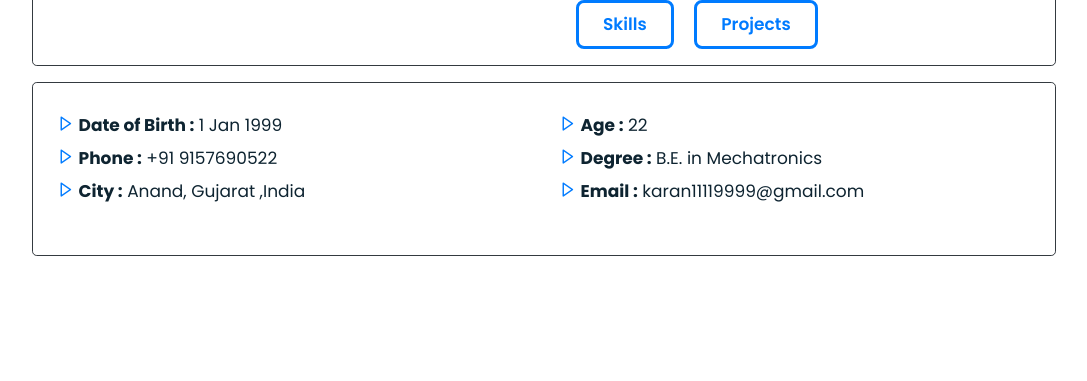
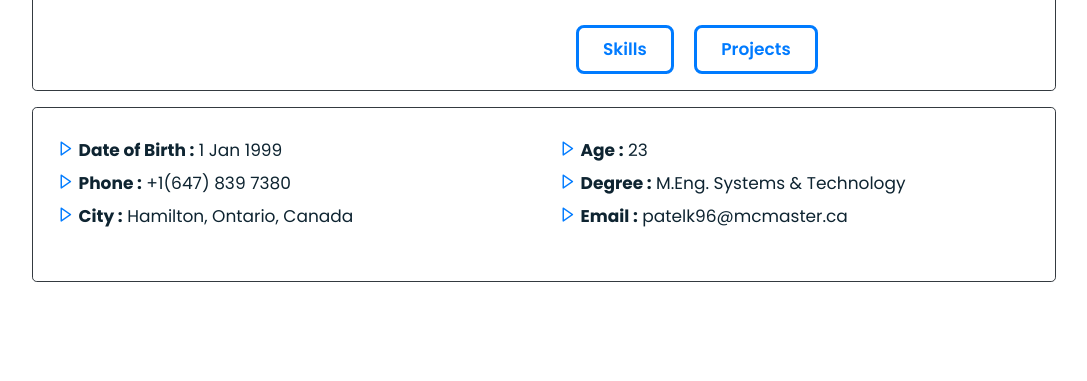
Before and after one commit to karan1199/Django-website-2022, a Django app: page / in a window 1280 px wide. Shown: the part 1317-1698 px from the top of the page, without its empty margins (96-1183 px from the left). Run offline with Django 3.2, Linux system fonts and the light colour scheme; some libraries are stand-ins or nearby versions.

Commit message:
Statement2

```diff
--- a/templates/index.html
+++ b/templates/index.html
@@ -10,7 +10,7 @@
 
                 <div class="home__data ">
 
-                    <h1 class="home__title">Hi,<br>I'm <span class="home__title-color">Karan Patel</span><br>Mechatronics Engineer</h1>
+                    <h1 class="home__title">Hi,<br>I'm <span class="home__title-color">Karan Patel</span><br>Looking for Internship from Fall 2022<h2><br><br></h2></h1>
 
                     <a target="_blank" href="https://drive.google.com/file/d/1LcmeqaXM97bQ8pLLY0GIYi4WV-Dr8Yo3/view?usp=sharing" download="Karan's Resume " class="button text-primary border-primary mt-4 " style="text-decoration:none">Download CV</a>
                     <div class="home__img" >
@@ -47,7 +47,7 @@
 
                     <div>
                         <h2 class="about__subtitle">I am Karan</h2>
-                        <p class="about__text">I have undertaken several projects in the field of Robotics, Automation, Image processing, Electronics and Machine learning. I have partook in various internships and online courses which has helped me get a decent amount of exposure into professional world.  Currently, I am a practitioner in Machine learning, Embedded systems, Circuit design, IoT, Robotic Process Automation and Sensor integration. Indulging in range of projects has provided me good experience with programming and softwares. </p>
+                        <p class="about__text">I'm very happy and grateful to announce that I've joined one of Canada's best universities, McMaster University. I am going to pursue Masters of Engineering in System and Technology, with a specialization in Automation and Smart systems. The M.Eng program will aid in the development of competence in the design and optimization of systems utilizing advanced technologies such as Artificial Intelligence, Advance Robotics, Machine Vision,Industrial Automation, Virtual Reality/Augmented Reality, Internet of Things, and other cyber-physical system components.</p>
                         <a href="/skills" class="button text-primary border-primaryt mx-3 mt-4" style="text-decoration:none">Skills</a>
                         <a href="/projects" class="button text-primary border-primary" style="text-decoration:none">Projects</a>
 
@@ -65,15 +65,15 @@
                           <div class="col-lg-6">
                             <ul>
                               <li><i class="bx bx-right-arrow text-primary py-2" ></i> <strong>Date of Birth :</strong> 1 Jan 1999</li>
-                              <li><i class="bx bx-right-arrow text-primary py-2"></i> <strong>Phone :</strong> +91 9157690522</li>
-                              <li><i class="bx bx-right-arrow text-primary py-2"></i> <strong>City :</strong> Anand, Gujarat ,India</li>
+                              <li><i class="bx bx-right-arrow text-primary py-2"></i> <strong>Phone :</strong> +1(647) 839 7380</li>
+                              <li><i class="bx bx-right-arrow text-primary py-2"></i> <strong>City :</strong> Hamilton, Ontario, Canada</li>
                             </ul>
                           </div>
                           <div class="col-lg-6 ">
                             <ul>
-                              <li><i class="bx bx-right-arrow text-primary py-2"></i> <strong> Age :</strong> 22</li>
-                              <li><i class="bx bx-right-arrow text-primary py-2"></i> <strong> Degree :</strong> B.E. in Mechatronics</li>
-                              <li><i class="bx bx-right-arrow text-primary py-2"></i> <strong> Email :</strong> karan11119999@gmail.com</li>
+                              <li><i class="bx bx-right-arrow text-primary py-2"></i> <strong> Age :</strong> 23</li>
+                              <li><i class="bx bx-right-arrow text-primary py-2"></i> <strong> Degree :</strong> M.Eng. Systems & Technology</li>
+                              <li><i class="bx bx-right-arrow text-primary py-2"></i> <strong> Email :</strong> patelk96@mcmaster.ca</li>
 
                             </ul>
                           </div>
```
